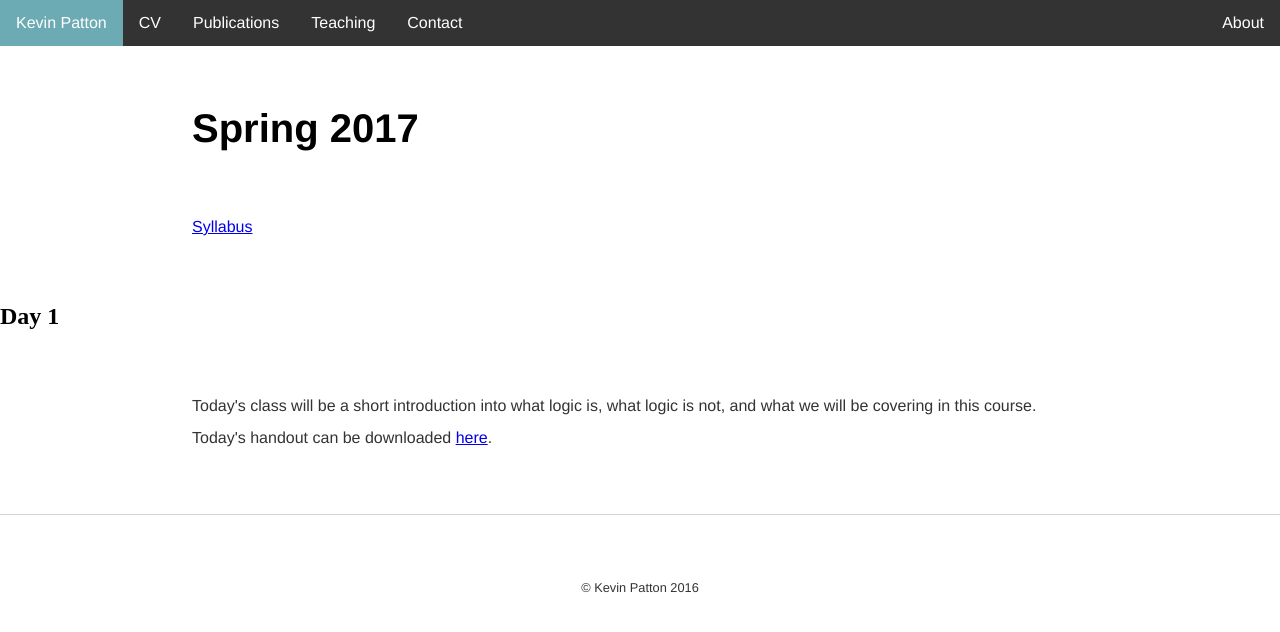
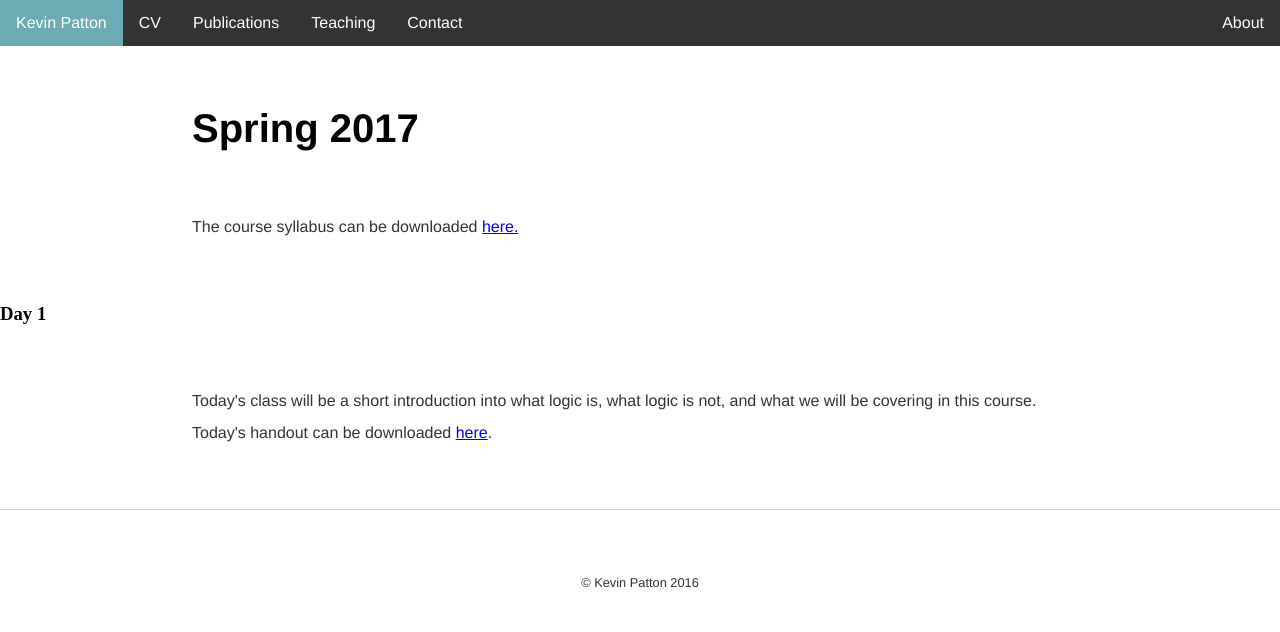
Before and after one commit to kevinjpatton/kevinjpatton.github.io, a Jekyll site: the page built from teaching/phil_110/index.html, in a window 1280 px wide. Shown: the top 632 px of the page. Built offline with Jekyll 4.4.1, drawn with Linux system fonts in a browser that asks for light colours; Markdown is read by kramdown in place of the engine named in the settings.

Commit message:
Update index.html

```diff
--- a/teaching/phil_110/index.html
+++ b/teaching/phil_110/index.html
@@ -3,6 +3,6 @@ layout: default
 title: Philosophy 110 - Kevin Patton
 ---
 <h1>Spring 2017</h1>
-<p><a href=/teaching/Phil110_Syllabus.pdf target="_blank">Syllabus</a></p>
-<h2>Day 1</h2>
+<p>The course syllabus can be downloaded <a href=/teaching/Phil110_Syllabus.pdf target="_blank">here.</a></p>
+<h3>Day 1</h3>
 <p>Today's class will be a short introduction into what logic is, what logic is not, and what we will be covering in this course.  Today's handout can be downloaded <a href=/teaching/phil_110/Day_1.pdf target="_blank">here</a>.</p>
```
